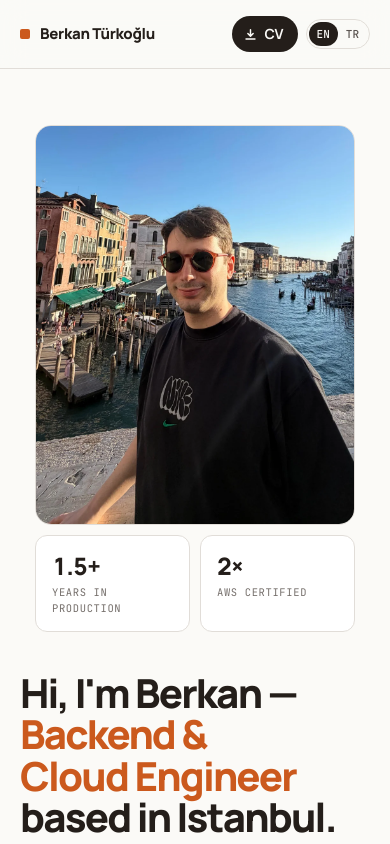
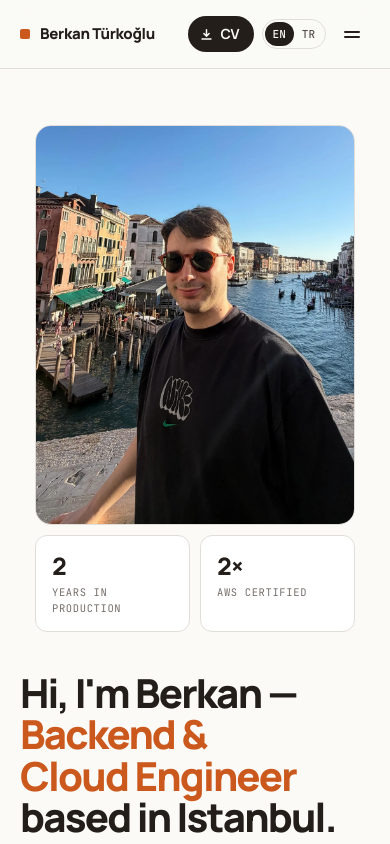
Before and after one commit to Berkantrkgl/portfolio, a Next.js app: page /en/ in a window 390 px wide. Shown: the top 844 px of the page. Built offline with nearby package versions, Linux system fonts and the light colour scheme.

Commit message:
update resume

```diff
--- a/package.json
+++ b/package.json
@@ -22,6 +22,7 @@
     "@types/react-dom": "^19",
     "eslint": "^9",
     "eslint-config-next": "16.3.0",
+    "playwright": "^1.62.1",
     "tailwindcss": "^4",
     "typescript": "^5"
   }
--- a/src/app/globals.css
+++ b/src/app/globals.css
@@ -76,8 +76,19 @@
     box-sizing: border-box;
   }
 
-  html {
+  /*
+     Clears the sticky header on anchor jumps. Declared on both elements
+     because `body` sets `overflow-x: hidden` (for the full-bleed marquee),
+     which promotes it to the scroll container.
+
+     In-page nav clicks don't rely on this — the header measures its own
+     height and scrolls in JS (see `scrollToSection`), which stays correct
+     as the bar shrinks. This covers arriving at a `#section` URL directly.
+  */
+  html,
+  body {
     scroll-behavior: smooth;
+    scroll-padding-top: 68px;
   }
 
   body {
@@ -258,7 +269,8 @@
 /* --- Reduced motion neutralises everything --- */
 
 @media (prefers-reduced-motion: reduce) {
-  html {
+  html,
+  body {
     scroll-behavior: auto;
   }
 
@@ -283,4 +295,14 @@
     stroke-dashoffset: 0 !important;
     animation: none !important;
   }
+
+  /*
+     The mobile menu snaps instead of sliding. Only the duration is dropped —
+     zeroing `transform` here would leave the toggle stuck as a hamburger
+     while the panel is open.
+  */
+  [data-mobile-menu],
+  [data-mobile-menu-icon] {
+    transition-duration: 0.01ms !important;
+  }
 }
--- a/src/components/locale-switcher.tsx
+++ b/src/components/locale-switcher.tsx
@@ -15,7 +15,14 @@ function swapLocale(pathname: string, locale: Locale) {
   return `/${segments.join("/")}/`;
 }
 
-export function LocaleSwitcher({ current }: { current: Locale }) {
+export function LocaleSwitcher({
+  current,
+  onNavigate,
+}: {
+  current: Locale;
+  /** Lets the header dismiss its mobile panel when a switch navigates away. */
+  onNavigate?: () => void;
+}) {
   const pathname = usePathname();
 
   return (
@@ -31,6 +38,7 @@ export function LocaleSwitcher({ current }: { current: Locale }) {
             key={locale}
             href={swapLocale(pathname, locale)}
             hrefLang={locale}
+            onClick={onNavigate}
             aria-current={active ? "true" : undefined}
             className={`rounded-full px-2 py-1 font-mono text-[11px] font-medium transition-colors sm:px-2.5 sm:text-[11.5px] ${
               active
--- a/src/components/sections/career.tsx
+++ b/src/components/sections/career.tsx
@@ -7,7 +7,7 @@ export function Career({ locale }: { locale: Locale }) {
   const { career } = getContent(locale).copy;
 
   return (
-    <section id="career" className="scroll-mt-20 py-16 lg:py-22">
+    <section id="career" className="py-16 lg:py-22">
       <SectionHeading label={career.label} heading={career.heading} />
 
       <div className="flex flex-col">
--- a/src/components/sections/education.tsx
+++ b/src/components/sections/education.tsx
@@ -13,7 +13,7 @@ export function Education({ locale }: { locale: Locale }) {
   const { education } = getContent(locale).copy;
 
   return (
-    <section id="education" className="scroll-mt-20 py-16 lg:pt-22 lg:pb-10">
+    <section id="education" className="py-16 lg:pt-22 lg:pb-10">
       <SectionHeading label={education.label} heading={education.heading} />
 
       <div className="flex flex-col">
--- a/src/components/sections/projects.tsx
+++ b/src/components/sections/projects.tsx
@@ -23,7 +23,7 @@ export function Projects({ locale }: { locale: Locale }) {
   const rest = projects.filter((p) => !p.featured);
 
   return (
-    <section id="projects" className="scroll-mt-20 py-16 lg:py-22">
+    <section id="projects" className="py-16 lg:py-22">
       <SectionHeading
         label={copy.projects.label}
         heading={copy.projects.heading}
--- a/src/components/sections/tech.tsx
+++ b/src/components/sections/tech.tsx
@@ -12,7 +12,7 @@ export function Tech({ locale }: { locale: Locale }) {
   const { tech } = getContent(locale).copy;
 
   return (
-    <section id="about" className="scroll-mt-20 border-t border-border-soft py-16 lg:py-20">
+    <section id="about" className="border-t border-border-soft py-16 lg:py-20">
       <SectionHeading label={tech.label} heading={tech.heading} />
 
       <div className="flex flex-col">
--- a/src/components/site-header.tsx
+++ b/src/components/site-header.tsx
@@ -2,7 +2,7 @@
 
 import Link from "next/link";
 import { usePathname } from "next/navigation";
-import { useEffect, useState } from "react";
+import { useEffect, useId, useState } from "react";
 
 import { LocaleSwitcher } from "@/components/locale-switcher";
 import { getContent } from "@/content";
@@ -30,12 +30,89 @@ function DownloadIcon() {
   );
 }
 
+/**
+ * Two bars that rotate into a cross. Transforms only — the bars keep their
+ * box, so the button never reflows the header row as it toggles.
+ */
+function MenuIcon({ open }: { open: boolean }) {
+  return (
+    <span className="relative block size-4" aria-hidden>
+      {[0, 1].map((i) => (
+        <span
+          key={i}
+          data-mobile-menu-icon
+          className="absolute left-0 block h-[1.8px] w-full rounded-full bg-current transition-transform duration-300"
+          style={{
+            top: i === 0 ? "5px" : "10px",
+            transitionTimingFunction: "var(--ease-sheet)",
+            transform: open
+              ? `translateY(${i === 0 ? "2.5px" : "-2.5px"}) rotate(${i === 0 ? 45 : -45}deg)`
+              : "none",
+          }}
+        />
+      ))}
+    </span>
+  );
+}
+
+/**
+ * Scrolls a section's heading into view just below the sticky header.
+ *
+ * Two things make a single scrollTo() land short:
+ *  - `body` sets `overflow-x: hidden` for the full-bleed marquee, promoting it
+ *    to the scroll container, where `scroll-padding-top` isn't honoured.
+ *  - `Reveal` blocks below the fold are still collapsed when the scroll starts,
+ *    so the document grows underneath it and the target drifts.
+ *
+ * So we re-measure as the scroll settles and correct until the heading sits
+ * where it should. `Math.min` covers the header shrinking 68px → 56px.
+ */
+function scrollToSection(id: string) {
+  const target = document.getElementById(id);
+  if (!target) return;
+
+  const reduced = window.matchMedia("(prefers-reduced-motion: reduce)").matches;
+
+  /**
+   * Align on the heading row, not the section box — the box opens with `py-16`,
+   * so targeting it leaves ~64px of dead space above the title. The row is the
+   * h2's parent, which also carries the "02" label alongside it.
+   */
+  const heading = target.querySelector("h1, h2");
+  const anchor = heading?.closest("div") ?? heading ?? target;
+
+  const settle = (behavior: ScrollBehavior) => {
+    const header = document.querySelector("header");
+    const clearance = (header ? Math.min(header.getBoundingClientRect().height, 56) : 56) + 16;
+    const top = anchor.getBoundingClientRect().top + window.scrollY - clearance;
+
+    if (Math.abs(top - window.scrollY) < 2) return true;
+    window.scrollTo({ top, behavior });
+    return false;
+  };
+
+  if (reduced) {
+    settle("auto");
+    return;
+  }
+
+  settle("smooth");
+
+  /** Re-check while the smooth scroll runs; stop once it's on target or time's up. */
+  let checks = 0;
+  const timer = window.setInterval(() => {
+    if (settle("auto") || ++checks > 12) window.clearInterval(timer);
+  }, 60);
+}
+
 export function SiteHeader({ locale }: { locale: Locale }) {
   const pathname = usePathname();
   const { copy } = getContent(locale);
   const home = `/${locale}/`;
   const [shrunk, setShrunk] = useState(false);
   const [active, setActive] = useState<SectionId | null>(null);
+  const [menuOpen, setMenuOpen] = useState(false);
+  const menuId = useId();
 
   /** Only the home page has the anchor sections. */
   const isHome = pathname === home || pathname === `/${locale}`;
@@ -72,6 +149,28 @@ export function SiteHeader({ locale }: { locale: Locale }) {
     };
   }, [isHome]);
 
+  useEffect(() => {
+    if (!menuOpen) return;
+
+    const onKeyDown = (event: KeyboardEvent) => {
+      if (event.key === "Escape") setMenuOpen(false);
+    };
+
+    /** Growing past the md breakpoint restores the inline nav; drop the panel with it. */
+    const desktop = window.matchMedia("(min-width: 768px)");
+    const onDesktop = () => {
+      if (desktop.matches) setMenuOpen(false);
+    };
+
+    window.addEventListener("keydown", onKeyDown);
+    desktop.addEventListener("change", onDesktop);
+
+    return () => {
+      window.removeEventListener("keydown", onKeyDown);
+      desktop.removeEventListener("change", onDesktop);
+    };
+  }, [menuOpen]);
+
   const navLinks: { id: SectionId; label: string }[] = [
     { id: "about", label: copy.nav.about },
     { id: "career", label: copy.nav.career },
@@ -94,7 +193,11 @@ export function SiteHeader({ locale }: { locale: Locale }) {
         }}
       >
         {/* The name yields first when the row runs out of width; the actions don't. */}
-        <Link href={home} className="flex min-w-0 items-center gap-2.5 text-ink">
+        <Link
+          href={home}
+          onClick={() => setMenuOpen(false)}
+          className="flex min-w-0 items-center gap-2.5 text-ink"
+        >
           <span className="size-2.5 shrink-0 rounded-[2px] bg-accent" />
           <span className="truncate text-[15px] font-extrabold tracking-[-0.02em]">
             {site.name}
@@ -108,6 +211,11 @@ export function SiteHeader({ locale }: { locale: Locale }) {
                 <a
                   key={id}
                   href={`#${id}`}
+                  onClick={(event) => {
+                    event.preventDefault();
+                    scrollToSection(id);
+                    history.replaceState(null, "", `#${id}`);
+                  }}
                   className={`rounded-full px-3.5 py-2 text-sm font-semibold transition-colors ${
                     active === id
                       ? "bg-[oklch(0.94_0.008_80)] text-ink"
@@ -138,9 +246,82 @@ export function SiteHeader({ locale }: { locale: Locale }) {
           </a>
 
           <div className="ml-1 sm:ml-1.5">
-            <LocaleSwitcher current={locale} />
+            <LocaleSwitcher current={locale} onNavigate={() => setMenuOpen(false)} />
           </div>
+
+          <button
+            type="button"
+            onClick={() => setMenuOpen((open) => !open)}
+            aria-expanded={menuOpen}
+            aria-controls={menuId}
+            aria-label={menuOpen ? copy.nav.menuClose : copy.nav.menuOpen}
+            className="ml-1 flex size-9 shrink-0 items-center justify-center rounded-full text-ink transition-colors hover:bg-[oklch(0.94_0.008_80)] md:hidden"
+          >
+            <MenuIcon open={menuOpen} />
+          </button>
         </nav>
+      </div>
+
+      {/*
+        Grid-rows trick: the panel animates between 0fr and 1fr, so it opens to
+        its own height without hardcoding one. `invisible` keeps the collapsed
+        links out of the tab order and the accessibility tree.
+      */}
+      <div
+        id={menuId}
+        data-mobile-menu
+        className={`grid overflow-hidden border-border transition-[grid-template-rows,opacity] duration-300 md:hidden ${
+          menuOpen ? "grid-rows-[1fr] border-t opacity-100" : "invisible grid-rows-[0fr] opacity-0"
+        }`}
+        style={{ transitionTimingFunction: "var(--ease-sheet)" }}
+      >
+        <div className="min-h-0">
+          <nav className="mx-auto flex max-w-[1120px] flex-col px-5 py-3 sm:px-8">
+            {isHome
+              ? navLinks.map(({ id, label }) => (
+                  <a
+                    key={id}
+                    href={`#${id}`}
+                    onClick={(event) => {
+                      event.preventDefault();
+                      setMenuOpen(false);
+                      /** Let the panel collapse first so the header is at its final height. */
+                      requestAnimationFrame(() => {
+                        scrollToSection(id);
+                        history.replaceState(null, "", `#${id}`);
+                      });
+                    }}
+                    aria-current={active === id ? "true" : undefined}
+                    className={`rounded-xl px-3 py-3 text-[15px] font-semibold transition-colors ${
+                      active === id
+                        ? "bg-[oklch(0.94_0.008_80)] text-ink"
+                        : "text-ink-nav hover:bg-[oklch(0.94_0.008_80)] hover:text-ink"
+                    }`}
+                  >
+                    {label}
+                  </a>
+                ))
+              : navLinks.map(({ id, label }) => (
+                  /** Off the home page the sections don't exist yet — route there first. */
+                  <Link
+                    key={id}
+                    href={`${home}#${id}`}
+                    onClick={() => setMenuOpen(false)}
+                    className="rounded-xl px-3 py-3 text-[15px] font-semibold text-ink-nav transition-colors hover:bg-[oklch(0.94_0.008_80)] hover:text-ink"
+                  >
+                    {label}
+                  </Link>
+                ))}
+
+            <a
+              href={`mailto:${site.email}`}
+              onClick={() => setMenuOpen(false)}
+              className="rounded-xl px-3 py-3 text-[15px] font-semibold text-ink-nav transition-colors hover:bg-[oklch(0.94_0.008_80)] hover:text-ink"
+            >
+              {copy.nav.contact}
+            </a>
+          </nav>
+        </div>
       </div>
     </header>
   );
--- a/src/content/copy.tr.ts
+++ b/src/content/copy.tr.ts
@@ -19,18 +19,20 @@ export const copyTr: typeof copyEn = {
     education: "Eğitim",
     contact: "İletişim",
     resume: "CV",
+    menuOpen: "Menüyü aç",
+    menuClose: "Menüyü kapat",
   },
 
   intro: {
     /** Three lines; the middle one is accent-coloured. */
     headline: ["Merhaba, ben Berkan —", "Backend & Cloud Engineer", "olarak çalışıyorum."],
     paragraphs: [
-      "Son 1,5 yıldır İstanbul'da, Novadsa adlı bir bulut danışmanlık firmasında Cloud Engineer olarak çalışmaktayım. Danışanlarımızın ihtiyaçlarına yönelik; data lake / data warehouse çözümleri, altyapı modernizasyonu ve chatbot ürünleri geliştirme gibi geniş bir yelpazede hizmet veriyoruz. Geliştirdiğimiz uygulamaları containerize ederek AWS üzerinde ECS ya da EKS üzerinden production ortamına sunuyoruz. Projelerimizi genellikle Python ile yazıyoruz; backend tarafında ağırlıklı olarak Django kullanıyoruz, veri ve AI odaklı servislerde ise FastAPI'ye yöneliyoruz. LLM agent'larını AWS Bedrock ve LangGraph ile kuruyorum. Yazdığım sistemin canlıya çıkışını ve sonrasını da ben takip ediyorum.",
+      "Yaklaşık 2 yıldır İstanbul'da, Novadsa adlı bir bulut danışmanlık firmasında Cloud Engineer olarak çalışmaktayım. Danışanlarımızın ihtiyaçlarına yönelik; data lake / data warehouse çözümleri, altyapı modernizasyonu ve chatbot ürünleri geliştirme gibi geniş bir yelpazede hizmet veriyoruz. Geliştirdiğimiz uygulamaları containerize ederek AWS üzerinde ECS ya da EKS üzerinden production ortamına sunuyoruz. Projelerimizi genellikle Python ile yazıyoruz; backend tarafında ağırlıklı olarak Django kullanıyoruz, veri ve AI odaklı servislerde ise FastAPI'ye yöneliyoruz. LLM agent'larını AWS Bedrock ve LangGraph ile kuruyorum. Yazdığım sistemin canlıya çıkışını ve sonrasını da ben takip ediyorum.",
       "Hedefim **Java ve Spring Boot**; güncel olarak bunu aktif şekilde öğreniyorum ve kendi kişisel projelerimde kullanmaya başladım — örneğin QuitQOS uygulamasının backend'ini tamamen Spring Boot ile geliştirdim: domain modelleme, REST API tasarımı, Spring Security ile authentication ve iş mantığını gerçekten kapsayan testler. Python tarafında ise kurumsal projelerden gelen sağlam bir geçmişim var.",
     ],
     stats: [
       /** Rendered uppercase; "production" would become "PRODUCTİON" in a tr locale. */
-      { value: 1.5, decimals: 1, suffix: "+", caption: "Yıllık deneyim" },
+      { value: 2, decimals: 0, suffix: "", caption: "Yıllık deneyim" },
       { value: 2, decimals: 0, suffix: "×", caption: "AWS sertifikası" },
     ],
     currentlyLabel: "Şu sıralar",
@@ -105,11 +107,11 @@ export const copyTr: typeof copyEn = {
         company: "NovaDSA",
         role: "Cloud Engineer",
         bullets: [
-          "Amazon EKS üzerinde çalışan çoklu chatbot platformunun CI/CD ve GitOps altyapısını kurdum: ArgoCD App of Apps yapısı, autoscaling için Karpenter, IRSA ve External Secrets Operator.",
-          "Bunun arkasındaki delivery pipeline'ını yazdım — GitLab CI → CodeBuild → ECR → ArgoCD Image Updater — böylece Kubernetes'e deploy'lar elle değil, declarative olarak ilerliyor.",
-          "Matlı Yem için AI analitik chatbot'u geliştirdim; LangGraph ve Bedrock agent'larını veri tarafında OpenSearch ve Databricks ile birleştirdim.",
-          "MEF Üniversitesi için AI chatbot geliştirdim: Django/LTI üzerinde LangGraph ve FastAPI, Next.js arayüz ve Bedrock/Cohere embedding'leriyle OpenSearch hybrid search.",
-          "Çok servisli deployment'lar için AWS network tasarımını yaptım: host-based routing'li ortak ALB, ACM sertifikaları, autoscaling ve cross-account IAM.",
+          "Amazon EKS üzerinde çalışan çoklu chatbot platformunun CI/CD ve GitOps altyapısını kurdum: ArgoCD ile App of Apps yapısı, autoscaling için Karpenter, yetkilendirme için IRSA ve secret yönetimi için External Secrets Operator.",
+          "Bunun arkasındaki delivery pipeline'ını da ben yazdım — GitLab CI → CodeBuild → ECR → ArgoCD Image Updater — böylece Kubernetes'e deploy'lar manuel değil, tamamen declarative şekilde ilerliyor.",
+          "Matlı Yem için bir AI analitik chatbot'u geliştirdim; LangGraph ve Bedrock agent'larını veri katmanında OpenSearch ve Databricks ile birleştirdim.",
+          "MEF Üniversitesi için bir AI chatbot geliştirdim: Django/LTI üzerine kurulu LangGraph + FastAPI servisi, Next.js arayüzü ve Bedrock/Cohere embedding'leriyle çalışan OpenSearch hybrid search.",
+          "Çok servisli deployment'lar için AWS network tasarımını da ben yaptım: host-based routing kullanan ortak bir ALB, ACM sertifikaları, autoscaling ve cross-account IAM.",
         ],
         tags: ["AWS EKS", "ArgoCD", "Karpenter", "Bedrock", "LangGraph", "OpenSearch"],
       },
--- a/src/content/copy.ts
+++ b/src/content/copy.ts
@@ -31,17 +31,20 @@ export const copy = {
     education: "Education",
     contact: "Contact",
     resume: "CV",
+    /** Screen-reader labels on the mobile menu toggle. */
+    menuOpen: "Open menu",
+    menuClose: "Close menu",
   },
 
   intro: {
     /** Three lines; the middle one is accent-coloured. */
     headline: ["Hi, I'm Berkan —", "Backend & Cloud Engineer", "based in Istanbul."],
     paragraphs: [
-      "For the past 1.5 years I've been a Cloud Engineer at Novadsa, a cloud consultancy in Istanbul. We cover a fairly wide range for our clients: data lake and data warehouse solutions, infrastructure modernisation, and chatbot products. We containerise what we build and put it into production on AWS, on ECS or EKS. Most of our work is Python — Django for the backend, FastAPI where the service is data- or AI-heavy. I build the LLM agents with AWS Bedrock and LangGraph, and I'm the one who takes a system live and looks after it afterwards.",
+      "For close to 2 years I've been a Cloud Engineer at Novadsa, a cloud consultancy in Istanbul. We cover a fairly wide range for our clients: data lake and data warehouse solutions, infrastructure modernisation, and chatbot products. We containerise what we build and put it into production on AWS, on ECS or EKS. Most of our work is Python — Django for the backend, FastAPI where the service is data- or AI-heavy. I build the LLM agents with AWS Bedrock and LangGraph, and I'm the one who takes a system live and looks after it afterwards.",
       "Where I'm heading is **Java and Spring Boot**. I'm actively learning it and already using it in my own projects — the QuitQOS backend is entirely Spring Boot: domain modelling, REST API design, authentication with Spring Security, and tests that actually cover the business logic. On the Python side I have solid experience from enterprise client work.",
     ],
     stats: [
-      { value: 1.5, decimals: 1, suffix: "+", caption: "Years in production" },
+      { value: 2, decimals: 0, suffix: "", caption: "Years in production" },
       { value: 2, decimals: 0, suffix: "×", caption: "AWS certified" },
     ],
     currentlyLabel: "Currently",
@@ -116,11 +119,11 @@ export const copy = {
         company: "NovaDSA",
         role: "Cloud Engineer",
         bullets: [
-          "Architected the CI/CD and GitOps foundation for a multi-chatbot platform on Amazon EKS: ArgoCD's App of Apps pattern, Karpenter for autoscaling, IRSA and External Secrets Operator.",
-          "Built the delivery pipeline behind it — GitLab CI → CodeBuild → ECR → ArgoCD Image Updater — so deployments to Kubernetes are declarative rather than manual.",
-          "Delivered an AI analytics chatbot for Matlı Yem, combining LangGraph and Bedrock agents with OpenSearch and Databricks underneath.",
-          "Built an AI chatbot for MEF University: LangGraph and FastAPI against Django/LTI, a Next.js front end, and OpenSearch hybrid search over Bedrock and Cohere embeddings.",
-          "Designed the AWS networking for multi-service deployments: a shared ALB with host-based routing, ACM certificates, autoscaling and cross-account IAM.",
+          "Built the CI/CD and GitOps foundation for a multi-chatbot platform on Amazon EKS: ArgoCD's App of Apps pattern, Karpenter for autoscaling, IRSA for authorisation and External Secrets Operator for secret management.",
+          "Wrote the delivery pipeline behind it as well — GitLab CI → CodeBuild → ECR → ArgoCD Image Updater — so deployments to Kubernetes are fully declarative rather than manual.",
+          "Built an AI analytics chatbot for Matlı Yem, combining LangGraph and Bedrock agents with OpenSearch and Databricks in the data layer.",
+          "Built an AI chatbot for MEF University: a LangGraph + FastAPI service on top of Django/LTI, a Next.js front end, and OpenSearch hybrid search running on Bedrock and Cohere embeddings.",
+          "Designed the AWS networking for multi-service deployments as well: a shared ALB with host-based routing, ACM certificates, autoscaling and cross-account IAM.",
         ],
         tags: ["AWS EKS", "ArgoCD", "Karpenter", "Bedrock", "LangGraph", "OpenSearch"],
       },
```
Also changed, not shown: 2 other files (tests, documents, lock files or other folders).
